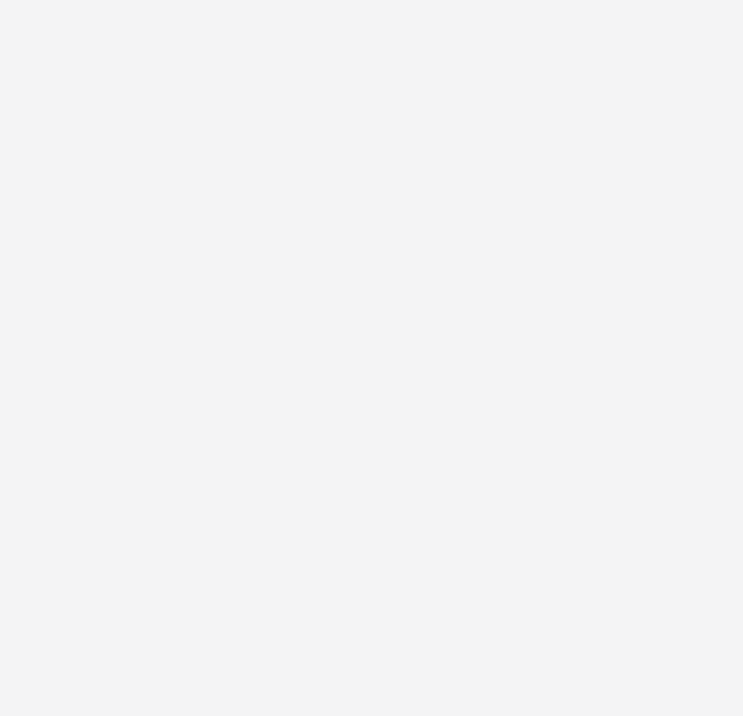
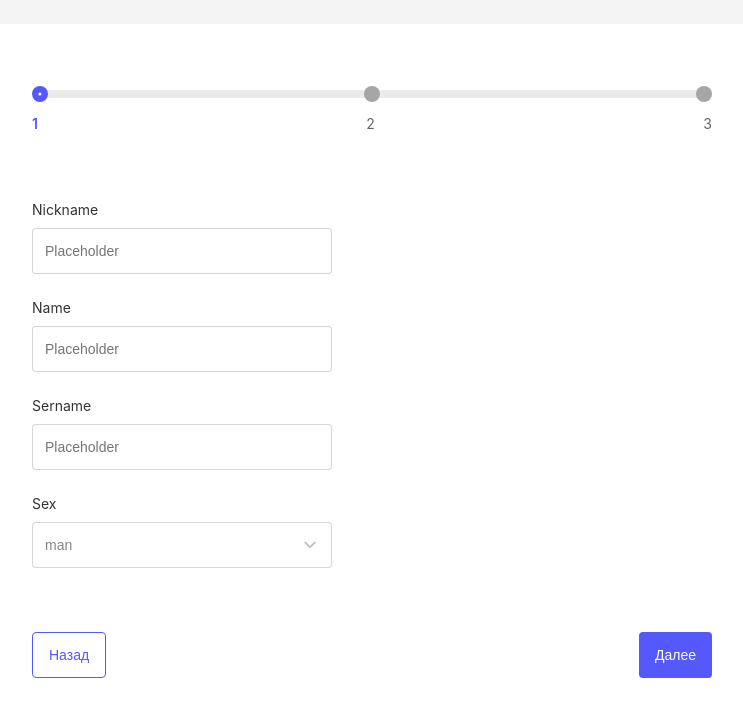
Before and after one commit to guchvlado/FrontCloudCamp, a React (Vite) app: page /create in a window 1280 px wide. Before the commit this address had no page. Shown: the top 716 px of the page, without its empty margins (268-1011 px from the left). Built offline with nearby package versions, Linux system fonts and the light colour scheme.

Commit message:
feat: StepOne component

```diff
--- a/src/App.tsx
+++ b/src/App.tsx
@@ -1,6 +1,7 @@
 import { useState } from "react";
 import { Route, Routes } from "react-router-dom";
 import { HomePage } from "./pages";
+import { CreatePage } from "./pages/CreatePage";
 
 function App() {
   const [count, setCount] = useState(0);
@@ -9,6 +10,7 @@ function App() {
     <div className="container">
       <Routes>
         <Route path="/" element={<HomePage />} />
+        <Route path="/create" element={<CreatePage />} />
       </Routes>
     </div>
   );
--- /dev/null
+++ b/src/components/StepOne/index.module.scss
@@ -0,0 +1,13 @@
+
+
+.inputs {
+    display: flex;
+    flex-direction: column;
+    gap: 24px;
+}
+
+.buttons {
+    margin-top: 64px;
+    display: flex;
+    justify-content: space-between;
+}
--- /dev/null
+++ b/src/components/StepOne/index.tsx
@@ -0,0 +1,143 @@
+import { useForm, SubmitHandler, Controller } from "react-hook-form";
+import { yupResolver } from "@hookform/resolvers/yup";
+import * as yup from "yup";
+import styles from "./index.module.scss";
+import { Sex } from "../../types";
+import { Button, Input, Select } from "../../UI";
+import { useNavigate } from "react-router-dom";
+
+interface FormInput {
+  nickname: string;
+  name: string;
+  sername: string;
+  sex: Sex;
+}
+
+interface StepOneProps {
+  onStepChange: (index: number) => void;
+}
+
+export const StepOne: React.FC<StepOneProps> = ({ onStepChange }) => {
+  const navigate = useNavigate();
+
+  const schema = yup
+    .object({
+      nickname: yup
+        .string()
+        .max(30, "Максимальная длина 30 символов")
+        .matches(/^[a-zA-Z0-9а-яА-ЯёЁ]+$/, "только буквы и цифры")
+        .required("Обязательное поле"),
+      name: yup
+        .string()
+        .max(50, "Максимальная длина 50 символов")
+        .matches(/^[a-zA-Zа-яА-ЯёЁ]+$/, "только буквы")
+        .required("Обязательное поле"),
+      sername: yup
+        .string()
+        .max(50, "Максимальная длина 50 символов")
+        .matches(/^[a-zA-Zа-яА-ЯёЁ]+$/, "только буквы")
+        .required("Обязательное поле"),
+      sex: yup.string().required("Обязательное поле"),
+    })
+    .required();
+
+  const {
+    control,
+    handleSubmit,
+    formState: { errors },
+  } = useForm<FormInput>({
+    defaultValues: {
+      nickname: "",
+      name: "",
+      sername: "",
+      sex: Sex.Man,
+    },
+    resolver: yupResolver(schema),
+  });
+
+  const onSubmit: SubmitHandler<FormInput> = (data) => {
+    console.log(data);
+    onStepChange(1);
+  };
+
+  return (
+    <form onSubmit={handleSubmit(onSubmit)} className={styles.form}>
+      <div className={styles.inputs}>
+        <Controller
+          name="nickname"
+          control={control}
+          render={({ field }) => (
+            <Input
+              {...field}
+              label="Nickname"
+              placeholder="Placeholder"
+              id="field-nickname"
+              error={errors.nickname?.message}
+            />
+          )}
+        />
+        <Controller
+          name="name"
+          control={control}
+          render={({ field }) => (
+            <Input
+              {...field}
+              label="Name"
+              placeholder="Placeholder"
+              id="field-name"
+              error={errors.name?.message}
+            />
+          )}
+        />
+        <Controller
+          name="sername"
+          control={control}
+          render={({ field }) => (
+            <Input
+              {...field}
+              label="Sername"
+              placeholder="Placeholder"
+              id="field-sername"
+              error={errors.sername?.message}
+            />
+          )}
+        />
+
+        <Controller
+          name="sex"
+          control={control}
+          render={({ field }) => (
+            <Select
+              {...field}
+              label="Sex"
+              placeholder="Не выбрано"
+              id='field-sex'
+              error={errors.sex?.message}
+              data={[
+                { id: "field-sex-option-man", label: "man", value: Sex.Man },
+                {
+                  id: "field-sex-option-woman",
+                  label: "woman",
+                  value: Sex.Woman,
+                },
+              ]}
+            />
+          )}
+        />
+      </div>
+      <div className={styles.buttons}>
+        <Button
+          id="button-back"
+          variant="outline"
+          type="button"
+          onClick={() => navigate("/")}
+        >
+          Назад
+        </Button>
+        <Button id="button-next" type="submit">
+          Далее
+        </Button>
+      </div>
+    </form>
+  );
+};
--- /dev/null
+++ b/src/components/index.ts
@@ -0,0 +1,2 @@
+export * from './ContactItem'
+export * from './StepOne'
--- /dev/null
+++ b/src/pages/CreatePage/index.module.scss
@@ -0,0 +1,3 @@
+.root {
+    padding: 62px 110px 80px;
+}
--- /dev/null
+++ b/src/pages/CreatePage/index.tsx
@@ -0,0 +1,28 @@
+
+
+import { useState } from 'react';
+import styles from './index.module.scss'
+import { Stepper } from '../../UI';
+import { StepOne } from '../../components';
+
+export const CreatePage: React.FC = () => {
+
+    const [active, setActive] = useState(0);
+
+    const onStepChange = (index: number) => {
+        if (index >= 0 && index < 3)
+            setActive(index);
+    }
+
+    return (
+        <div className={styles.root} >
+            <Stepper active={active} onStepChange={onStepChange}>
+                <Stepper.Step>
+                    <StepOne onStepChange={onStepChange}/>
+                </Stepper.Step>
+                <Stepper.Step>2</Stepper.Step>
+                <Stepper.Step>3</Stepper.Step>
+            </Stepper>
+        </div>
+    )
+}
--- /dev/null
+++ b/src/types/Enums.ts
@@ -0,0 +1,4 @@
+export enum Sex {
+    Man = 'man',
+    Woman = 'woman'
+}
--- a/src/types/index.ts
+++ b/src/types/index.ts
@@ -1 +1,2 @@
 export * from './IContact'
+export * from './Enums'
```
Also changed, not shown: src/pages/HomePage/index.tsx (+19 -11 lines).
